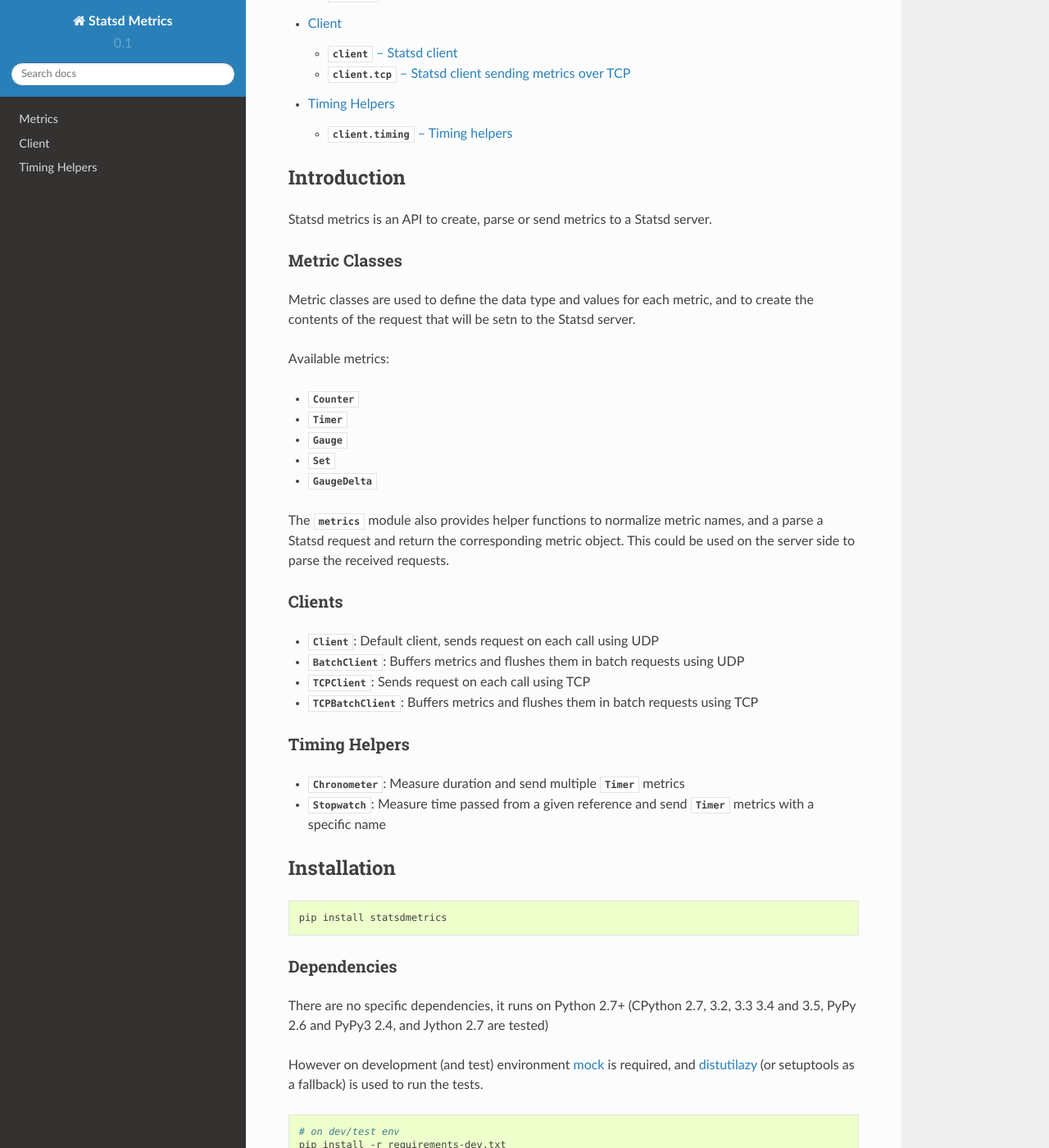
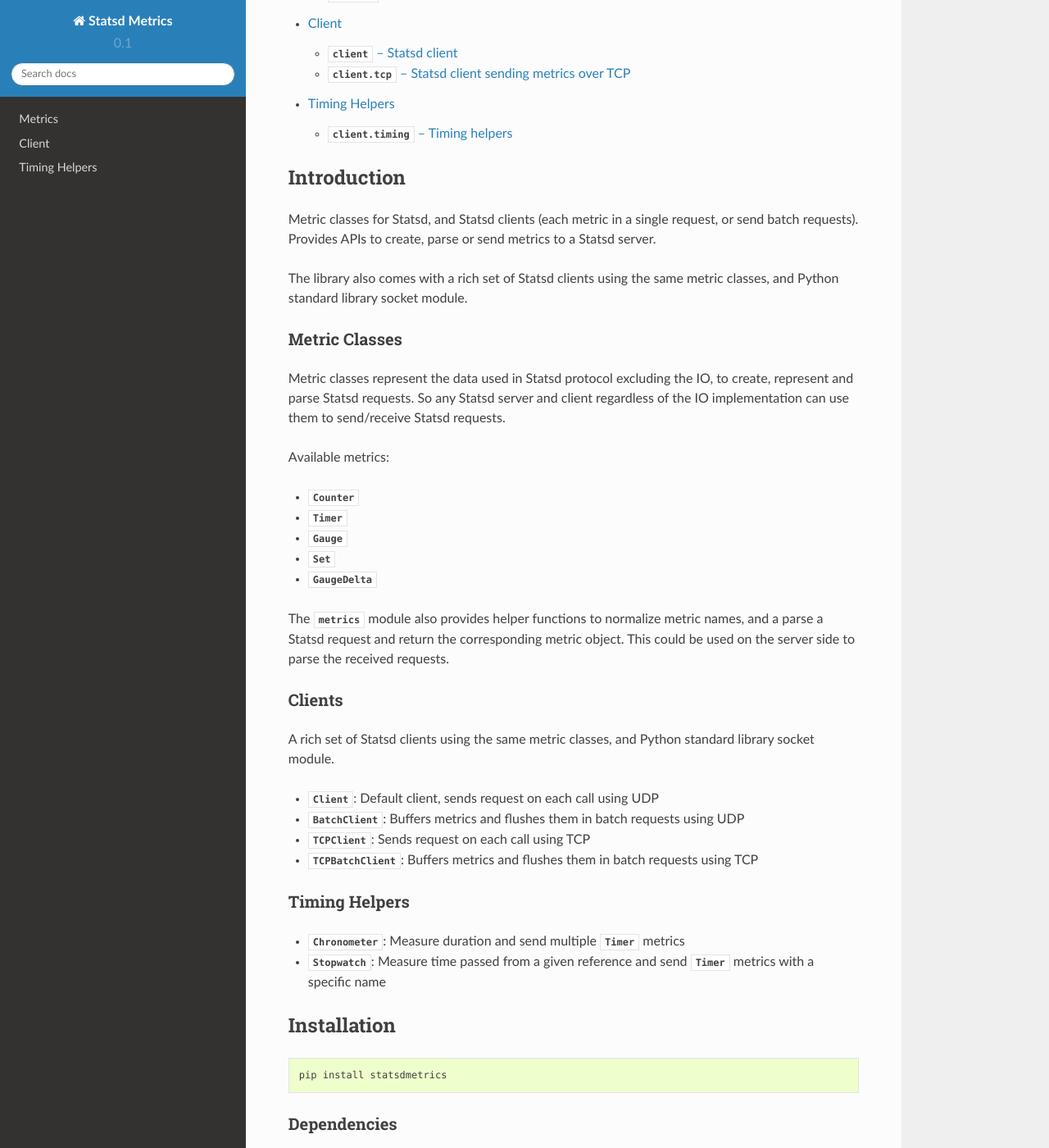
Before and after one commit to farzadghanei/statsd-metrics, a Sphinx documentation site: the page built from docs/index.rst, in a window 1280 px wide and 1400 px high, scrolled down 264 px. Shown: the whole window at 82% size. Built offline with Sphinx 7.4.7 and the Read the Docs theme 2.0.0, drawn with Linux system fonts in a browser that asks for light colours; some of the changed text lies outside the part shown.

Commit message:
Improve docuemntation index, updating with README
Including the changes in the dependeny list.

```diff
--- a/docs/index.rst
+++ b/docs/index.rst
@@ -14,12 +14,18 @@ Contents:
 Introduction
 ============
 
-Statsd metrics is an API to create, parse or send metrics to a Statsd server.
+Metric classes for Statsd, and Statsd clients (each metric in a single request, or send batch requests).
+Provides APIs to create, parse or send metrics to a Statsd server.
+
+
+The library also comes with a rich set of Statsd clients using the same metric classes, and
+Python standard library socket module.
 
 Metric Classes
 --------------
-Metric classes are used to define the data type and values for each metric,
-and to create the contents of the request that will be setn to the Statsd server.
+Metric classes represent the data used in Statsd protocol excluding the IO, to create,
+represent and parse Statsd requests. So any Statsd server and client regardless of the
+IO implementation can use them to send/receive Statsd requests.
 
 Available metrics:
 
@@ -34,6 +40,8 @@ and return the corresponding metric object. This could be used on the server sid
 
 Clients
 -------
+A rich set of Statsd clients using the same metric classes, and Python standard library socket module.
+
 * :class:`~client.Client`: Default client, sends request on each call using UDP
 * :class:`~client.BatchClient`: Buffers metrics and flushes them in batch requests using UDP
 * :class:`~client.tcp.TCPClient`: Sends request on each call using TCP
@@ -54,13 +62,13 @@ Installation
 
 Dependencies
 ------------
-There are no specific dependencies, it runs on Python 2.7+ (CPython 2.7, 3.2, 3.3
-3.4 and 3.5, PyPy 2.6 and PyPy3 2.4, and Jython 2.7 are tested)
+The only dependencies are Python 2.7+ and setuptools.
+CPython 2.7, 3.2, 3.3, 3.4, 3.5, 3.6-dev, PyPy 2.6 and PyPy3 2.4, and Jython 2.7 are tested)
 
 However on development (and test) environment
-`mock <https://pypi.python.org/pypi/mock>`__ is required, and
-`distutilazy <https://pypi.python.org/pypi/distutilazy>`_
-(or setuptools as a fallback) is used to run the tests.
+`mock <https://pypi.python.org/pypi/mock>`_ is required,
+`typing <https://pypi.python.org/pypi/typing>`_ and
+`distutilazy <https://pypi.python.org/pypi/distutilazy>`_ are recommended.
 
 .. code-block:: bash
 
```
